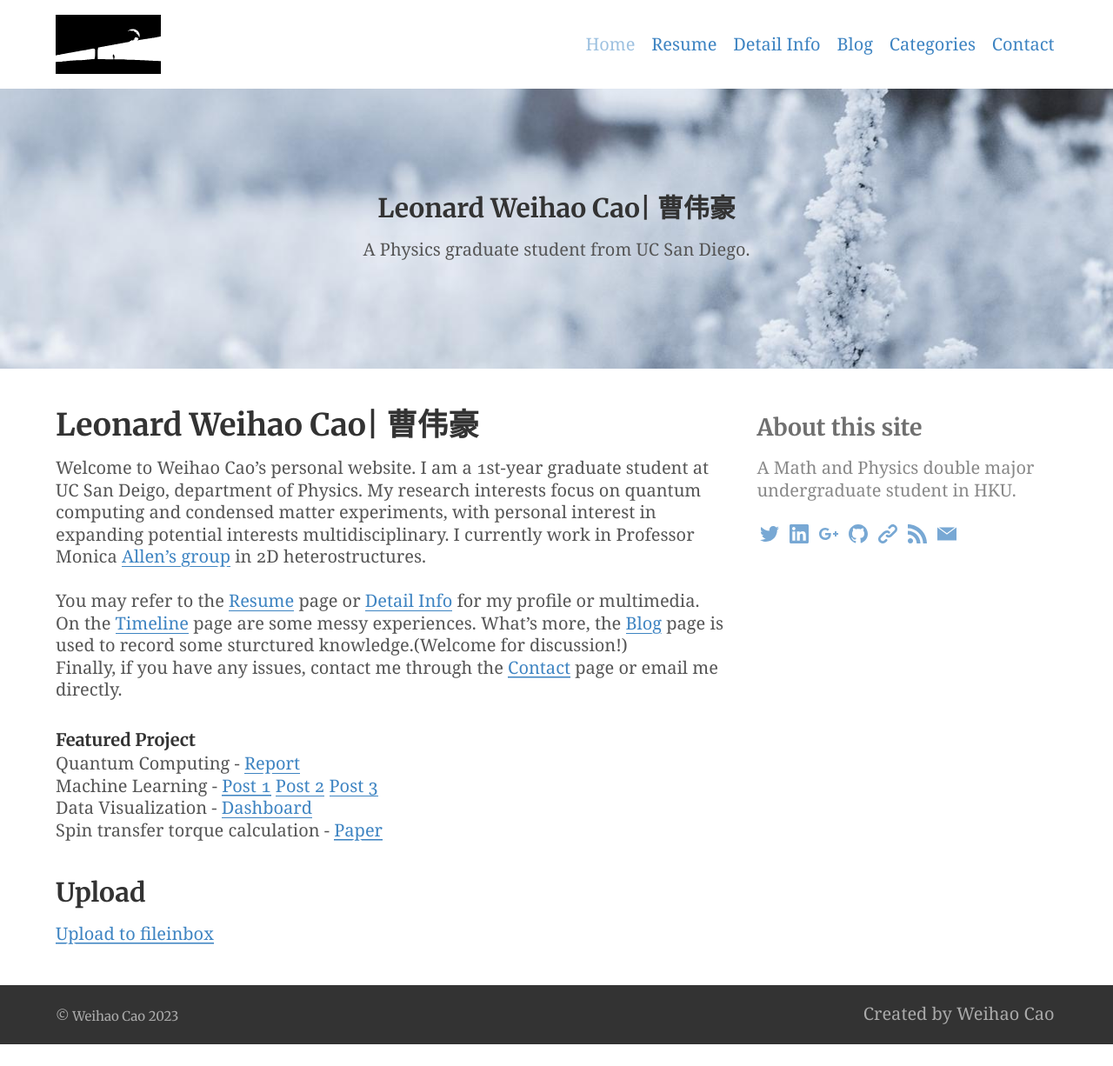
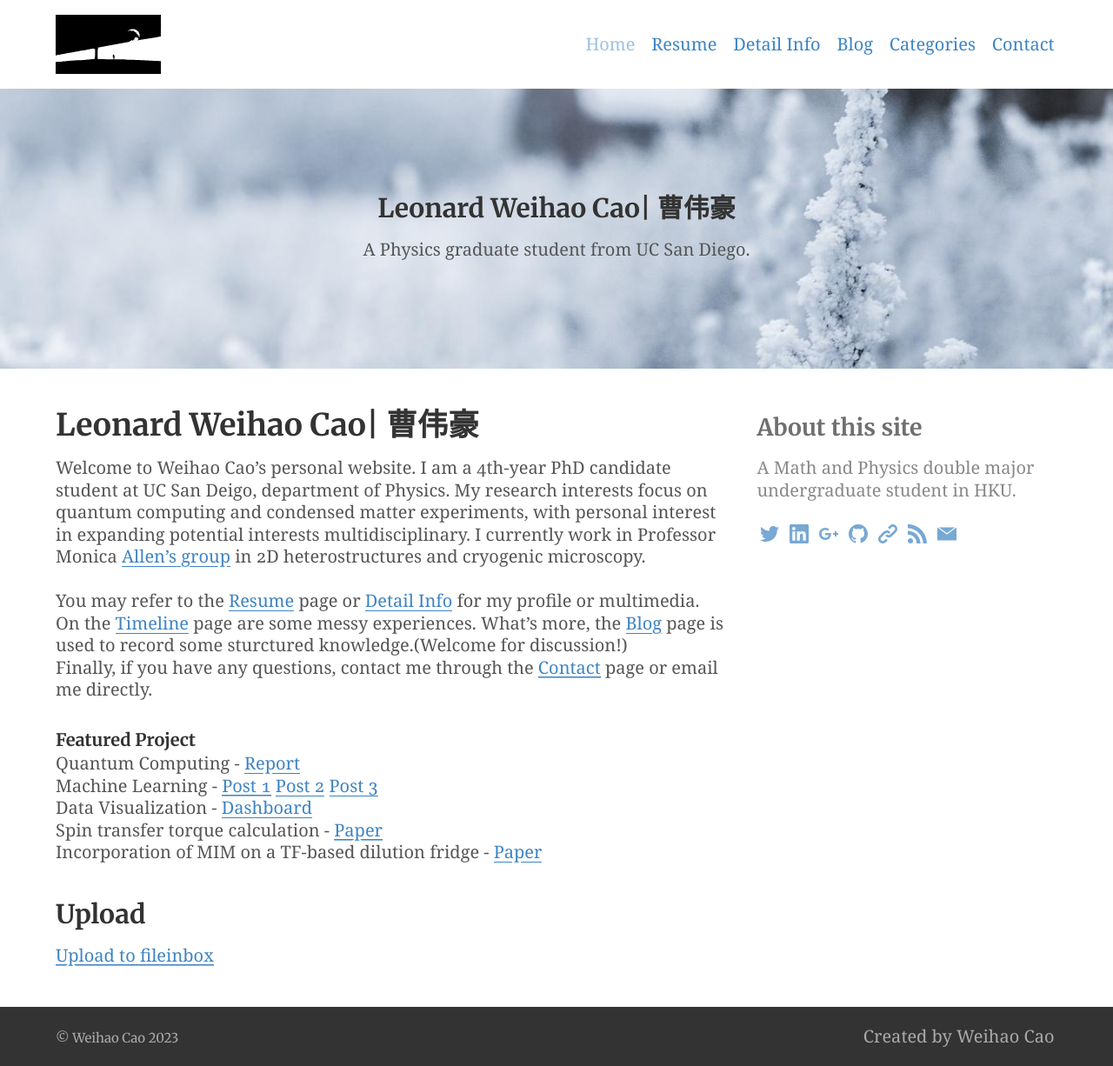
Before and after one commit to whcao1997/whcao1997.github.io, a Jekyll site: the page built from index.md, in a window 1280 px wide. Shown: the whole page at 87% size. Built offline with Jekyll 4.4.1, drawn with Linux system fonts in a browser that asks for light colours; comment, search, counter and statistics services are not loaded; before the commit the page ends 1201 px from its top, so only the background shows below that.

Commit message:
Update index.md

```diff
--- a/index.md
+++ b/index.md
@@ -8,10 +8,10 @@ excerpt: ""
 aside: true
 ---
 
-Welcome to Weihao Cao's personal website. I am a 1st-year graduate student at UC San Deigo, department of Physics. My research interests focus on quantum computing and condensed matter experiments, with personal interest in expanding potential interests multidisciplinary. I currently work in Professor Monica [Allen's group](https://allen.physics.ucsd.edu/) in 2D heterostructures.
+Welcome to Weihao Cao's personal website. I am a 4th-year PhD candidate student at UC San Deigo, department of Physics. My research interests focus on quantum computing and condensed matter experiments, with personal interest in expanding potential interests multidisciplinary. I currently work in Professor Monica [Allen's group](https://allen.physics.ucsd.edu/) in 2D heterostructures and cryogenic microscopy.
 
 You may refer to the [Resume](resume/) page or [Detail Info](https://cwhypt.wixsite.com/main) for my profile or multimedia. On the [Timeline](timeline/) page are some  messy experiences. What's more, the [Blog](blog/) page is used to record some sturctured knowledge.(Welcome for discussion!)
-Finally, if you have any issues, contact me through the [Contact](contact/) page or email me directly.
+Finally, if you have any questions, contact me through the [Contact](contact/) page or email me directly.
 
 ##### Featured Project
 
@@ -19,6 +19,7 @@ Quantum Computing - [Report](https://weihaocao.com/physics/2017/11/25/quantum-co
 Machine Learning - [Post 1](https://weihaocao.com/computer/2017/08/30/conv-net-one/) [Post 2](https://weihaocao.com/computer/2017/08/31/conv-net-two/) [Post 3](https://weihaocao.com/computer/2017/10/01/conv-net-three/)
 Data Visualization - [Dashboard](https://app.powerbi.com/view?r=eyJrIjoiNmZhOGJhOTktNDg4Yi00NGMzLTljZDAtNmZkNDM4ZjhjZTE2IiwidCI6IjlhZGE5OWQyLTg3MDQtNDc0ZC05OTAxLTA5OWE5ZTAxMGUzNyJ9&pageName=ReportSection)
 Spin transfer torque calculation - [Paper](https://arxiv.org/abs/2009.06849)
+Incorporation of MIM on a TF-based dilution fridge - [Paper](https://arxiv.org/abs/2305.03757)
 
 ## Upload
 [Upload to fileinbox](https://fileinbox.com/weihaocao)
```
